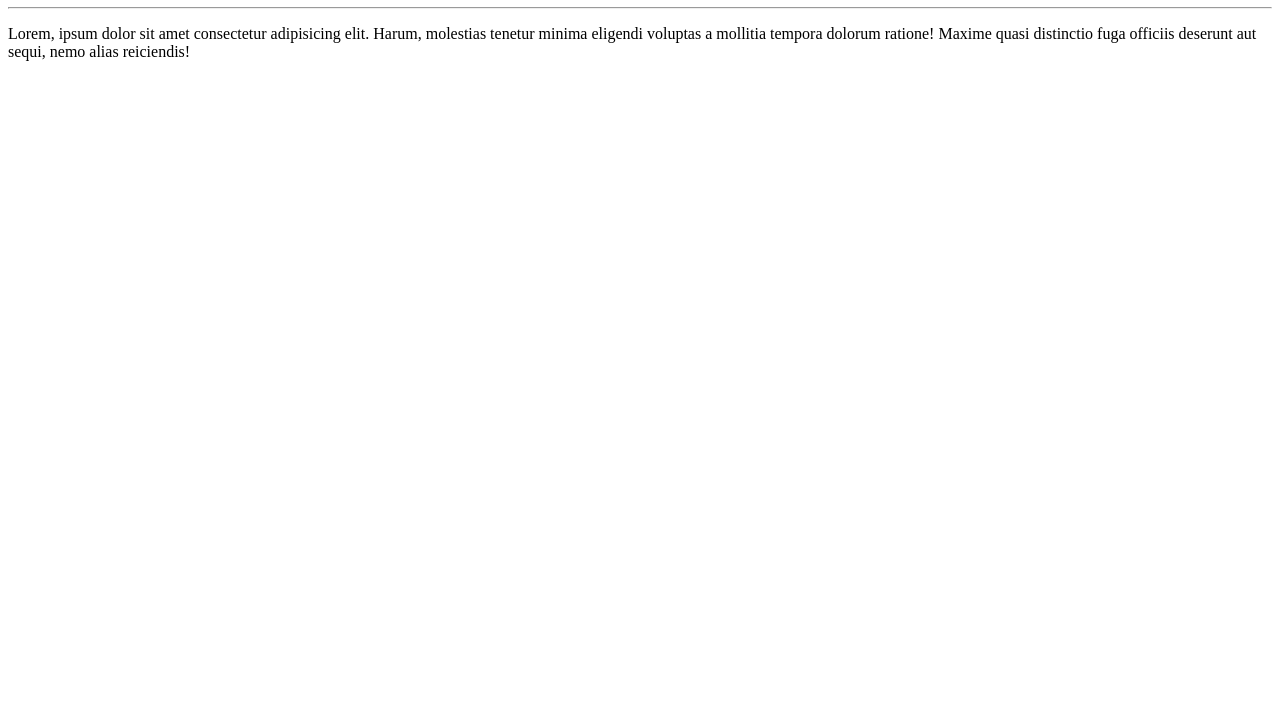
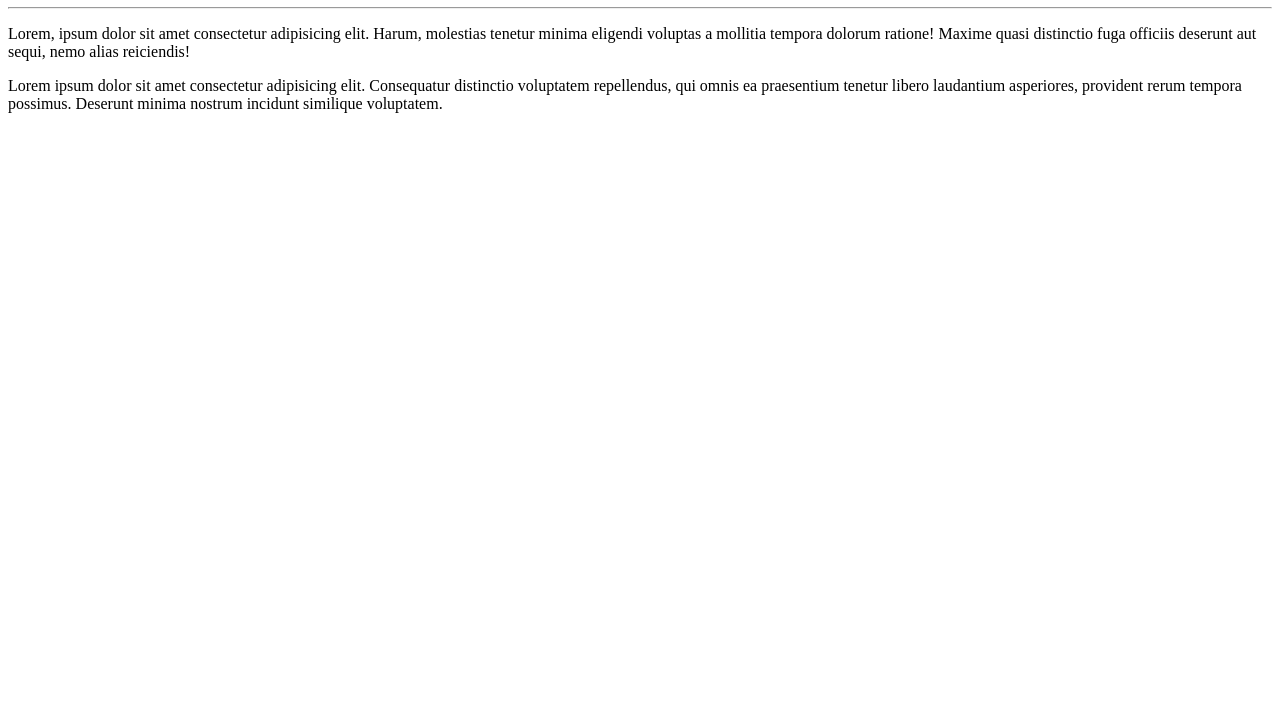
Before and after one commit to CarlosOT/Ola-Mundo, a plain HTML site: page site-exemplo/index.html in a window 1280 px wide. Shown: the part 73-800 px from the top of the page. Drawn offline with Linux system fonts and the light colour scheme.

Commit message:
parágrafo adicionado

```diff
--- a/site-exemplo/index.html
+++ b/site-exemplo/index.html
@@ -9,5 +9,6 @@
     <h1>Olá, Mundo!</h1>
     <hr>
     <p>Lorem, ipsum dolor sit amet consectetur adipisicing elit. Harum, molestias tenetur minima eligendi voluptas a mollitia tempora dolorum ratione! Maxime quasi distinctio fuga officiis deserunt aut sequi, nemo alias reiciendis!</p>
+    <p>Lorem ipsum dolor sit amet consectetur adipisicing elit. Consequatur distinctio voluptatem repellendus, qui omnis ea praesentium tenetur libero laudantium asperiores, provident rerum tempora possimus. Deserunt minima nostrum incidunt similique voluptatem.</p>
 </body>
 </html>
```
